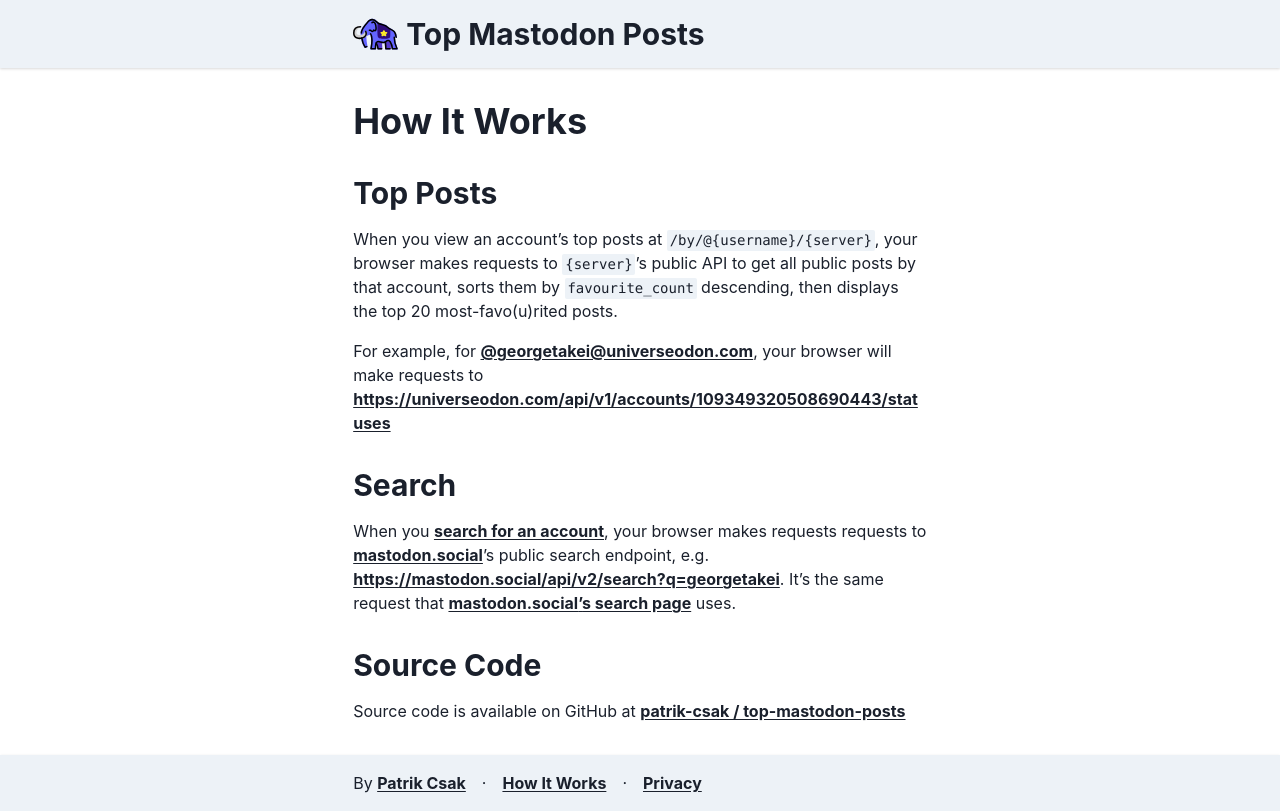
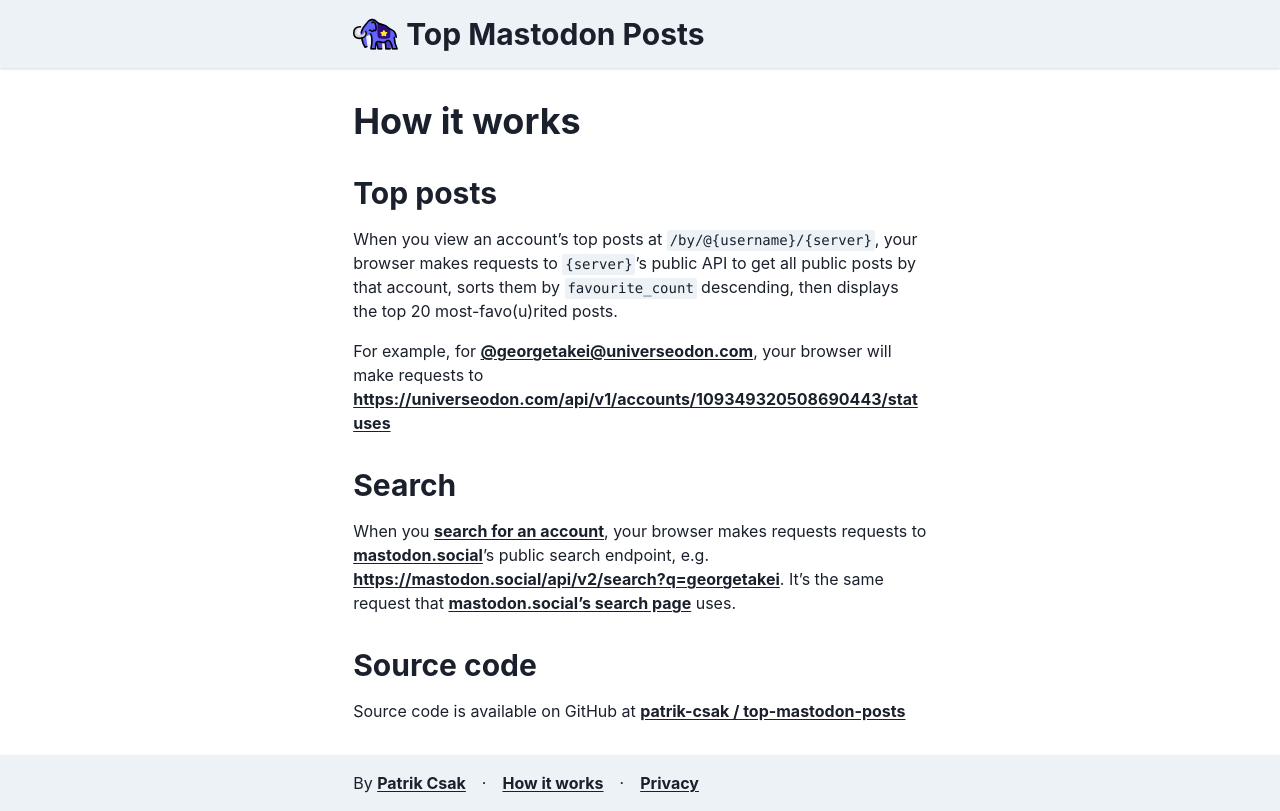
Before and after one commit to patrik-csak/top-mastodon-posts, a Next.js app: page /how-it-works in a window 1280 px wide. Built offline with nearby package versions, Linux system fonts and the light colour scheme.

Commit message:
Title case -> upper case first

```diff
--- a/src/components/layout.tsx
+++ b/src/components/layout.tsx
@@ -65,7 +65,7 @@
 						<Show above="sm">{separator}</Show>
 
 						<InlineLink href="/how-it-works" useNextLink>
-							How It Works
+							How it works
 						</InlineLink>
 
 						<Show above="sm">{separator}</Show>
--- a/src/pages/how-it-works.tsx
+++ b/src/pages/how-it-works.tsx
@@ -7,12 +7,12 @@
 	<>
 		<Container>
 			<Flex direction="column" gap={4}>
-				<Heading as="h2">How It Works</Heading>
+				<Heading as="h2">How it works</Heading>
 
 				<Spacer />
 
 				<Heading as="h3" size="lg">
-					Top Posts
+					Top posts
 				</Heading>
 
 				<Text>
@@ -64,7 +64,7 @@
 				<Spacer />
 
 				<Heading as="h3" size="lg">
-					Source Code
+					Source code
 				</Heading>
 
 				<Text>
```
